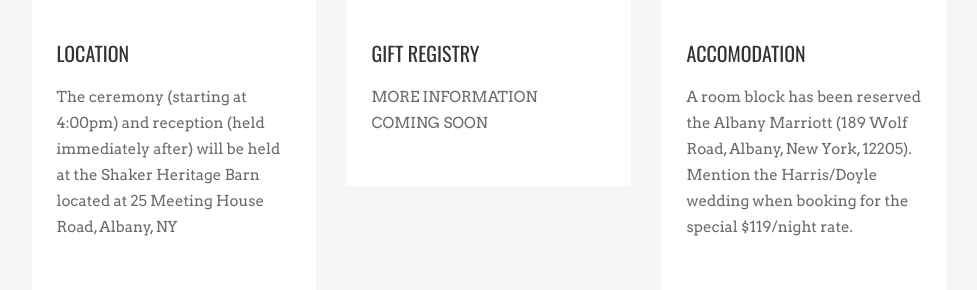
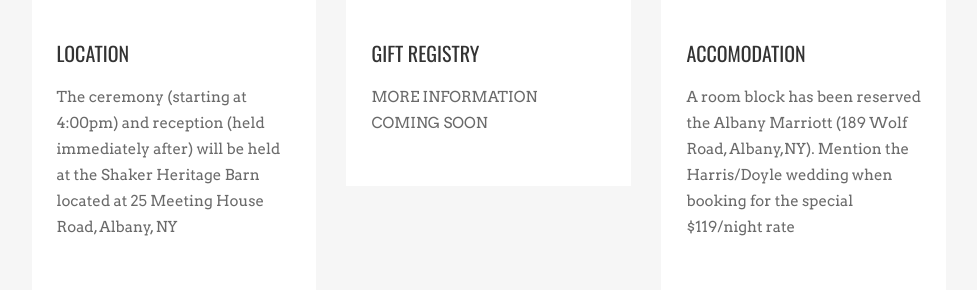
Before and after one commit to harrij5/harrij5.github.io, a plain HTML site: page index.html in a window 1280 px wide. Shown: the part 3247-3537 px from the top of the page, without its empty margins (151-1128 px from the left). Drawn offline with nearby package versions, Linux system fonts and the light colour scheme.

Commit message:
made changes

```diff
--- a/index.html
+++ b/index.html
@@ -685,7 +685,7 @@
                                         <!-- TITLE & EXCERPT -->
                                         <div class="title-excerpt">
                                         	<h3><a href="accomodation.html">ACCOMODATION</a></h3>
-                                            <p>A room block has been reserved the Albany Marriott (189 Wolf Road, Albany, New York, 12205). Mention the Harris/Doyle wedding when booking for the special $119/night rate. </p>
+                                            <p>A room block has been reserved the Albany Marriott (189 Wolf Road, Albany,NY). Mention the Harris/Doyle wedding when booking for the special $119/night rate</p>
                                         </div>
                                         <!-- END of TITLE & EXCERPT -->
 
```
